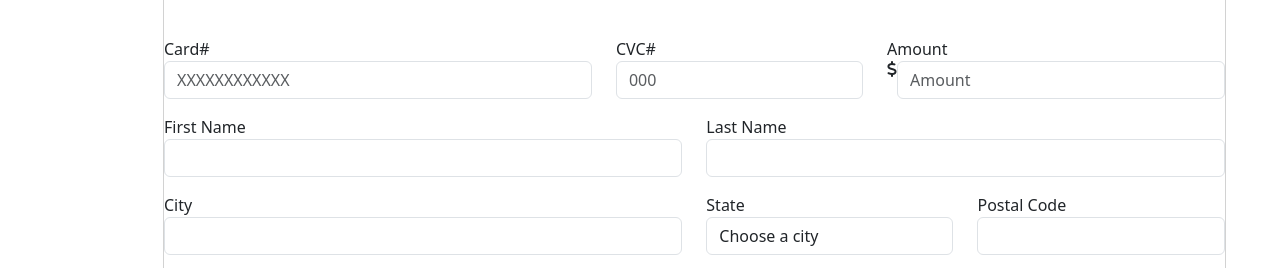
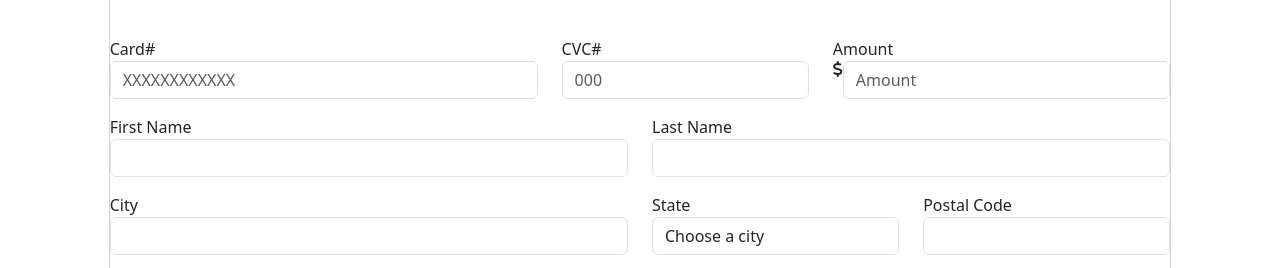
Before and after one commit to 4GeeksAcademy/FS-PT-81-andresGarciaFormularioHtml, a plain HTML site: page index.html in a window 1280 px wide. Shown: the part 169-437 px from the top of the page. Drawn offline with nearby package versions, Linux system fonts and the light colour scheme.

Commit message:
first commit

```diff
--- a/index.html
+++ b/index.html
@@ -25,7 +25,7 @@
 
 <body>
     <div class="row justify-content-center mt-5">
-        <div class="col-md-10 offset-md-1">
+        <div class="col-md-10 offsetpip3 install flask && python3 server.py-md-1">
             <div class="card">
                 <div class="card-header">
                     <h3>Payment form example</h3>
```
